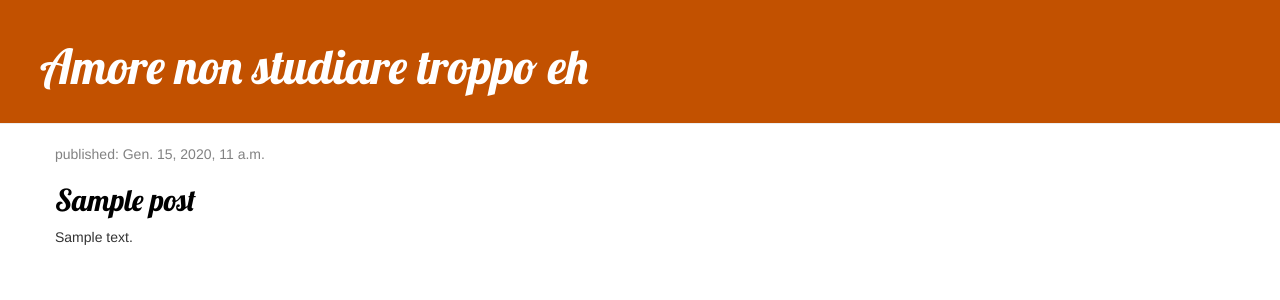
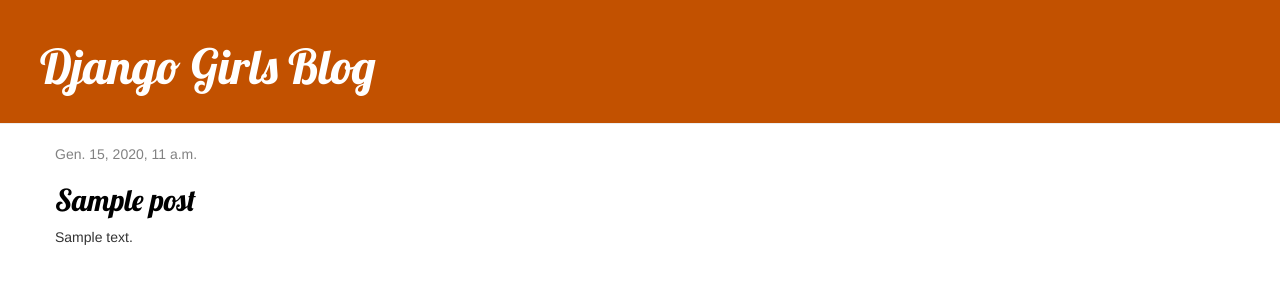
Before and after one commit to AndreaRito/my-first-blog, a Django app: page / in a window 1280 px wide. Shown: the top 300 px of the page. Run offline with Django 3.2, Linux system fonts and the light colour scheme; tables that the repository leaves empty hold one stand-in row (values such as "Sample post"); some libraries are stand-ins or nearby versions.

Commit message:
Ho cambiato l'HTML per questo sito.

```diff
--- /dev/null
+++ b/blog/templates/blog/base.html
@@ -0,0 +1,42 @@
+{% load static %}
+
+<html>
+    <head>
+        <!--titolo sopra alla riga del Browser-->
+        <title>ciao amore mio </title>
+        <!-- necessario al fine di connettersi con bootstrap-->
+        <link rel="stylesheet" href="//maxcdn.bootstrapcdn.com/bootstrap/3.2.0/css/bootstrap.min.css">
+        <link rel="stylesheet" href="//maxcdn.bootstrapcdn.com/bootstrap/3.2.0/css/bootstrap-theme.min.css">
+        <!--necessario a connettere il file CSS-->
+        <link rel="stylesheet" href="{% static 'css/blog.css' %}">
+        <link href="//fonts.googleapis.com/css?family=Lobster&subset=latin,latin-ext" rel="stylesheet" type="text/css">
+
+    </head>
+
+    <body>
+        <div class="page-header">
+            <h1><a href="/">Django Girls Blog</a></h1>
+        </div>
+        <div class="content container">
+            <div class="row">
+                <div class="col-md-8">
+<!--blocco! Hai appena usato un template tag  per creare un area
+ che che avrà dell'HTML all'interno. Questo codice HTML verrà da altri template
+  che estenderanno questo-->
+                {% block content %}
+                {% endblock %}
+                </div>
+            </div>
+        </div>
+    </body>
+
+<!--#Ti sei accorto che abbiamo utilizzato una notazione leggermente
+diversa questa volta {{ post.title }} oppure
+{{ post.text }})?
+Stiamo introducendo i dati in ciascuno dei campi
+definiti nel nostro modello Post.
+Inoltre il comando |linebreaks introduce un filtro
+che traduce gli accapo (la pressione del tasto
+"invio" sulla tastiera) nel loro equivalente in HTML. -->
+
+</html>
--- a/blog/templates/blog/post_list.html
+++ b/blog/templates/blog/post_list.html
@@ -1,46 +1,13 @@
-{% load static %}
+{% extends 'blog/base.html' %}
 
-<html>
-    <head>
-        <!--titolo sopra alla riga del Browser-->
-        <title>ciao amore mio </title>
-        <!-- necessario al fine di connettersi con bootstrap-->
-        <link rel="stylesheet" href="//maxcdn.bootstrapcdn.com/bootstrap/3.2.0/css/bootstrap.min.css">
-        <link rel="stylesheet" href="//maxcdn.bootstrapcdn.com/bootstrap/3.2.0/css/bootstrap-theme.min.css">
-        <!--necessario a connettere il file CSS-->
-        <link rel="stylesheet" href="{% static 'css/blog.css' %}">
-        <link href="//fonts.googleapis.com/css?family=Lobster&subset=latin,latin-ext" rel="stylesheet" type="text/css">
-
-    </head>
-    <body>
-        <div class="page-header">
-            <h1><a href="/">Amore non studiare troppo eh</a></h1>
-        </div>
-
-        <div class="content container">
-            <div class="row">
-                <div class="col-md-8">
+{% block content %}
     {% for post in posts %}
         <div class="post">
             <div class="date">
-                                <p>published: {{ post.published_date }}</p>
+                {{ post.published_date }}
             </div>
             <h2><a href="">{{ post.title }}</a></h2>
             <p>{{ post.text|linebreaksbr }}</p>
         </div>
     {% endfor %}
-                </div>
-            </div>
-        </div>
-
-<!--#Ti sei accorto che abbiamo utilizzato una notazione leggermente
-diversa questa volta {{ post.title }} oppure
-{{ post.text }})?
-Stiamo introducendo i dati in ciascuno dei campi
-definiti nel nostro modello Post.
-Inoltre il comando |linebreaks introduce un filtro
-che traduce gli accapo (la pressione del tasto
-"invio" sulla tastiera) nel loro equivalente in HTML. -->
-
-    </body>
-</html>
+{% endblock %}
```
Lines whose indentation alone changed are shown as unchanged.
